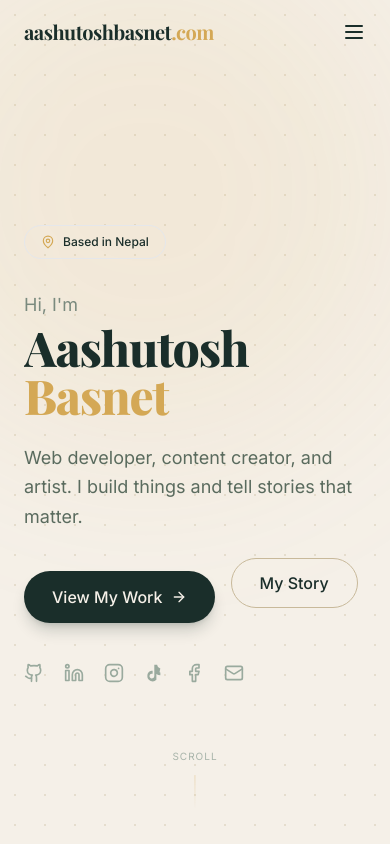
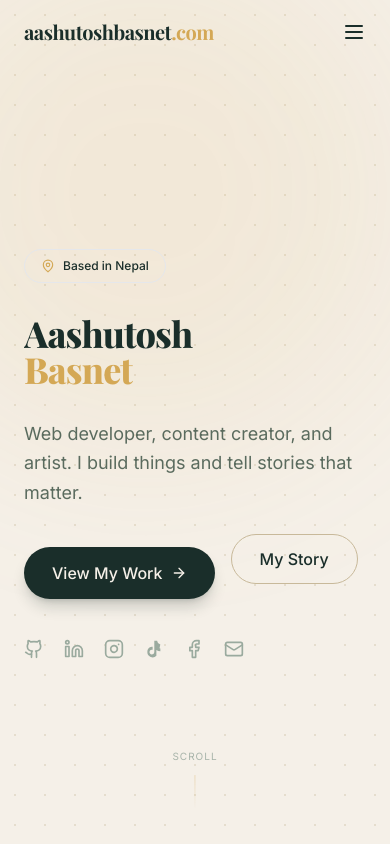
Before and after one commit to MaulikI8/aashutoshportfolio, a Next.js app: page / in a window 390 px wide. Shown: the top 844 px of the page. Built offline with nearby package versions, Linux system fonts and the light colour scheme.

Commit message:
Fix mobile responsiveness and horizontal overflow issues

```diff
--- a/app/page.tsx
+++ b/app/page.tsx
@@ -251,11 +251,8 @@ function Hero() {
               className="inline-flex items-center gap-2 px-4 py-2 rounded-full bg-[#1a2e2a]/8 border border-[#1a2e2a]/12 text-[#1a2e2a] text-xs font-medium mb-8">
               <MapPin className="w-3.5 h-3.5 text-[#d4a855]" /> Based in Nepal
             </motion.div>
-            <div className="mb-6">
-              <p className="text-[#7a8a7e] text-lg mb-1">
-                <motion.span initial={{ opacity: 0 }} animate={{ opacity: 1 }} transition={{ delay: 0.15 }}>Hi, I&apos;m</motion.span>
-              </p>
-              <h1 className="text-5xl md:text-7xl font-black text-[#1a2e2a] tracking-tight leading-none" style={{ fontFamily: 'var(--font-playfair)' }}>
+            <motion.div initial={{ opacity: 0, scale: 0.95 }} animate={{ opacity: 1, scale: 1 }} transition={{ duration: 1, ease: [0.22, 1, 0.36, 1] }} className="mb-8">
+              <h1 className="text-4xl sm:text-6xl md:text-7xl font-black text-[#1a2e2a] tracking-tight leading-none" style={{ fontFamily: 'var(--font-playfair)' }}>
                 <span className="block" style={{ overflow: 'hidden' }}>
                   <motion.span className="block" initial={{ y: '110%' }} animate={{ y: 0 }} transition={{ duration: 0.7, delay: 0.2, ease: [0.33, 1, 0.68, 1] }}>Aashutosh</motion.span>
                 </span>
@@ -263,7 +260,7 @@ function Hero() {
                   <motion.span className="block text-[#d4a855]" initial={{ y: '110%' }} animate={{ y: 0 }} transition={{ duration: 0.7, delay: 0.32, ease: [0.33, 1, 0.68, 1] }}>Basnet</motion.span>
                 </span>
               </h1>
-            </div>
+            </motion.div>
             <motion.p initial={{ opacity: 0, y: 16 }} animate={{ opacity: 1, y: 0 }} transition={{ duration: 0.6, delay: 0.48 }}
               className="text-[#5a6b5e] text-lg leading-relaxed mb-10 max-w-md">
               Web developer, content creator, and artist. I build things and tell stories that matter.
@@ -406,12 +403,12 @@ function Mission() {
         </h2>
 
         {/* Manifesto lines */}
-        <div className="border-t border-white/10 mb-16">
+        <div className="border-t border-white/10 mb-16 overflow-hidden">
           {lines.map((line, i) => (
             <motion.div key={i} initial={{ opacity: 0, x: -24 }} whileInView={{ opacity: 1, x: 0 }} viewport={{ once: true }} transition={{ delay: i * 0.1, duration: 0.55, ease: [0.33, 1, 0.68, 1] }}
-              className="border-b border-white/10 py-6 flex items-center gap-6 group">
+              className="border-b border-white/10 py-6 flex flex-col md:flex-row md:items-center gap-4 md:gap-6 group">
               <span className="text-[#d4a855] font-mono text-xs w-6 flex-shrink-0">0{i + 1}</span>
-              <span className="text-2xl md:text-3xl font-bold text-[#f5f0e8] group-hover:text-[#d4a855] transition-colors duration-300" style={{ fontFamily: 'var(--font-playfair)' }}>{line}</span>
+              <span className="text-xl md:text-3xl font-bold text-[#f5f0e8] group-hover:text-[#d4a855] transition-colors duration-300" style={{ fontFamily: 'var(--font-playfair)' }}>{line}</span>
             </motion.div>
           ))}
         </div>
```
